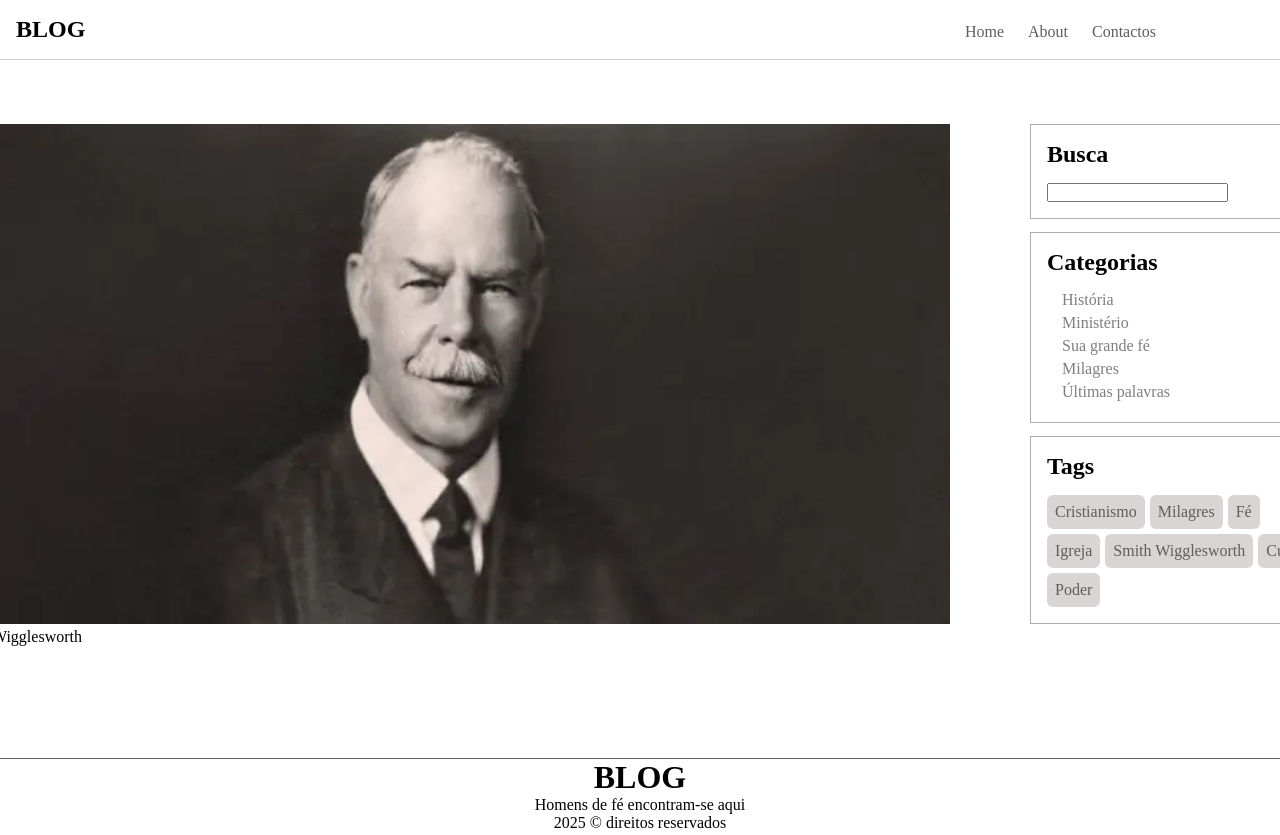
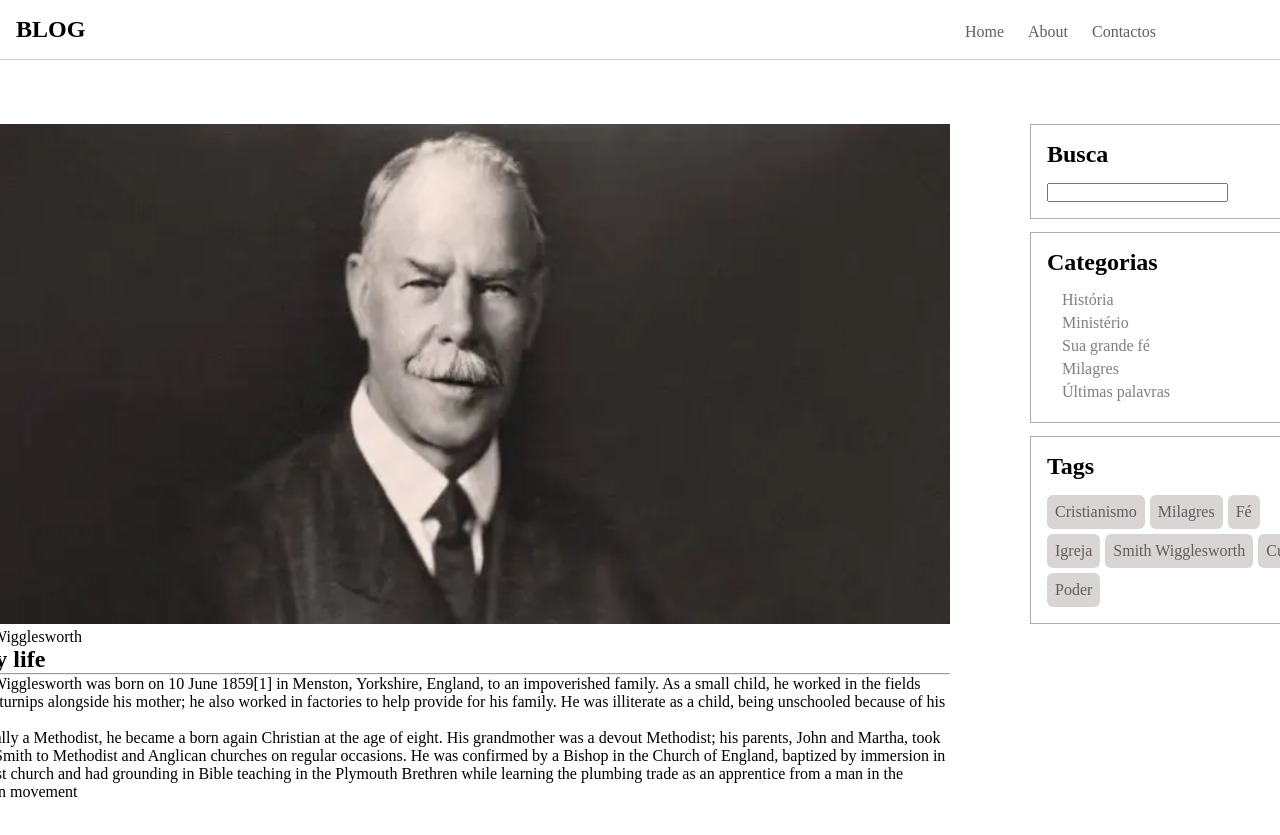
Before and after one commit to JoSegunda/Web-pages, a plain HTML site: page page 15/index.html in a window 1280 px wide. Shown: the top 835 px of the page. Drawn offline with Linux system fonts and the light colour scheme.

Commit message:
added html content

```diff
--- a/page 15/index.html
+++ b/page 15/index.html
@@ -27,6 +27,20 @@
                 <img src="./media/bio.webp" alt="" width="1000px" height="500px">
                 <figcaption>Smith Wigglesworth</figcaption>
             </figure>
+            <h1>Early life</h1>
+            <hr>
+            <p>
+                Smith Wigglesworth was born on 10 June 1859[1] in Menston, Yorkshire, England, to an impoverished family.
+                As a small child, he worked in the fields pulling turnips alongside his mother; he also worked in factories
+                to help provide for his family. He was illiterate as a child, being unschooled because of his labours.
+            </p>
+            <p>
+                Nominally a Methodist, he became a born again Christian at the age of eight. His grandmother was a devout
+                 Methodist; his parents, John and Martha, took young Smith to Methodist and Anglican churches on regular
+                 occasions. He was confirmed by a Bishop in the Church of England, baptized by immersion in a Baptist
+                 church and had grounding in Bible teaching in the Plymouth Brethren while learning the plumbing trade
+                 as an apprentice from a man in the Brethren movement
+            </p>
         </section>
 
         <aside>
```
